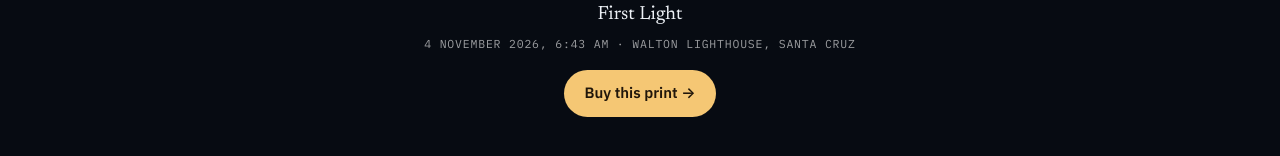
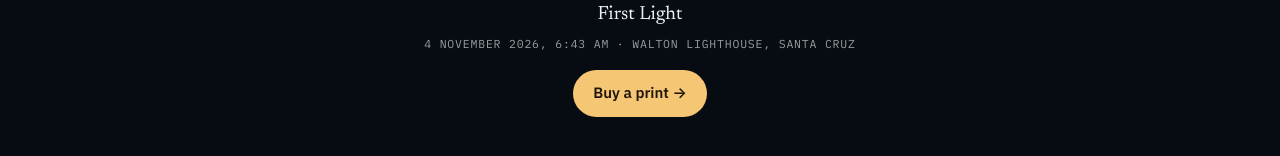
Before and after one commit to World-Swap/the-helping-sun, a plain HTML site: page site/index.html in a window 1280 px wide. Both pictures are taken after a click on the button 274 px from the left and 1488 px from the top of the page. Shown: the part 1718-1874 px from the top of the page. Drawn offline with Linux system fonts and the light colour scheme.

Commit message:
Send every Buy button to the shop front
Per-photograph deep links need re-matching after every upload, and a listing
renamed during upload cannot be matched on its title at all. A system that
needs a step every time eventually carries a dead button, so one link that is
always right wins over twenty-five that are right until the next upload.

Reversible in one line: PER_PHOTO_LINKS in both pages. The matcher, the
manual overrides and the verified data-faa attributes all stay, so turning it
back on needs no rebuild.

Co-Authored-By: Claude Opus 5 <noreply@anthropic.com>
Claude-Session: https://claude.ai/code/session_01UXf3Si2wZLq139BBeWB2oA

```diff
--- a/site/index.html
+++ b/site/index.html
@@ -723,6 +723,10 @@ dialog.lb::backdrop{background:#070B12}
   // at ian-sun.pixels.com. It is empty on purpose until then —
   // a Buy button pointing at an empty shop is worse than no Buy button.
   var FAA_STORE = 'https://ian-sun.pixels.com/';
+  // false: every Buy button goes to the shop front, and nothing needs matching
+  // after an upload. true: photographs with a verified product page link
+  // straight to it. See SELLING-PRINTS.md.
+  var PER_PHOTO_LINKS = false;
 
   var shots = [].slice.call(document.querySelectorAll('.shot'));
   var lb = document.getElementById('lb');
@@ -739,8 +743,11 @@ dialog.lb::backdrop{background:#070B12}
     cap.innerHTML = s.dataset.title + '<span>' + s.dataset.when + ' \u00b7 ' + s.dataset.place + '</span>';
     if (buy) {
       if (FAA_STORE) {
-        // Per-photograph only when the URL was read off the live shop.
-        var direct = s.dataset.faa;
+        // One destination for every photograph: the shop front. Deep links to
+        // individual product pages need re-matching after every upload, so they
+        // are off by choice, not for want of the data — data-faa is still on the
+        // figures and still verified. Flip PER_PHOTO_LINKS to true to use them.
+        var direct = PER_PHOTO_LINKS ? s.dataset.faa : '';
         buy.href = direct || FAA_STORE;
         buy.textContent = direct ? 'Buy this print \u2192' : 'Buy a print \u2192';
         buy.hidden = false;
```
Also changed, not shown: site/prints.html (+8 -1 lines), 1 other file.
